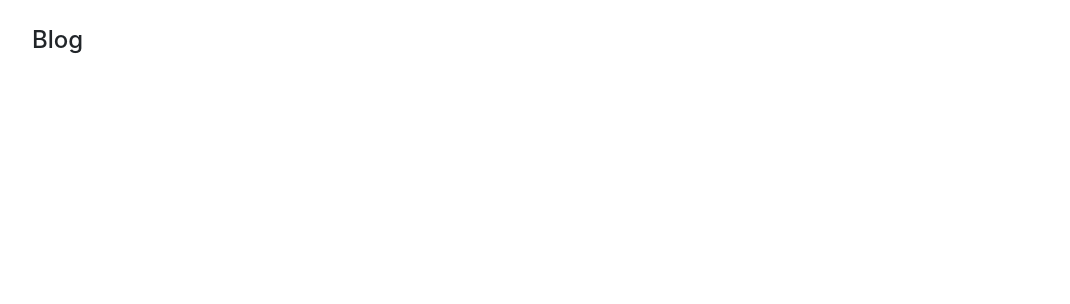
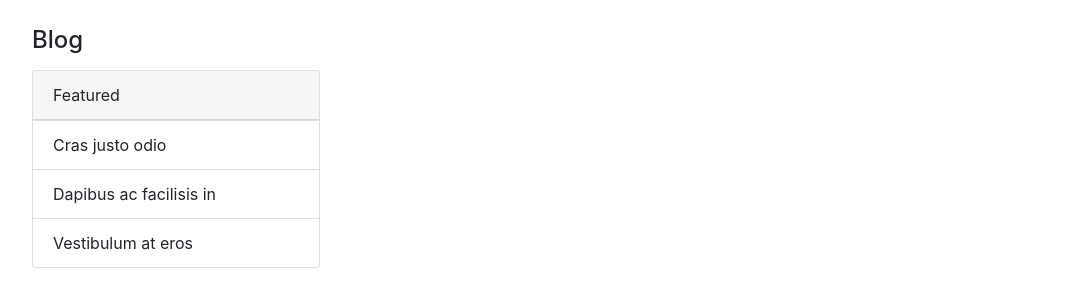
Before and after one commit to hrkn63-hnm/hrkn63-hnm.github.io, a Next.js app: page / in a window 1280 px wide. Shown: the part 3945-4249 px from the top of the page, without its empty margins (53-1123 px from the left). Before the commit the page ends 4111 px from the top, so only its background shows below. Built offline with nearby package versions, Linux system fonts and the light colour scheme.

Commit message:
Blog一覧表のサンプル作成

```diff
--- /dev/null
+++ b/components/molecules/blog.js
@@ -0,0 +1,17 @@
+import { Card } from "react-bootstrap";
+import { ListGroup } from "react-bootstrap";
+
+export default function Blog(props) {
+  return (
+    <div>
+      <Card style={{ width: "18rem" }}>
+        <Card.Header>Featured</Card.Header>
+        <ListGroup variant="flush">
+          <ListGroup.Item>Cras justo odio</ListGroup.Item>
+          <ListGroup.Item>Dapibus ac facilisis in</ListGroup.Item>
+          <ListGroup.Item>Vestibulum at eros</ListGroup.Item>
+        </ListGroup>
+      </Card>
+    </div>
+  );
+}
--- a/pages/index.js
+++ b/pages/index.js
@@ -4,6 +4,7 @@ import Department from "../components/organisms/department";
 import Works from "../components/molecules/works";
 import Slide from "../components/molecules/slide";
 import { Button } from "react-bootstrap";
+import Blog from '../components/molecules/blog'
 
 const Index = () => {
   return (
@@ -51,6 +52,7 @@ const Index = () => {
         </div>
         <div className="mt-5 pt-5 mb-5 pb-5">
           <Department title="Blog" />
+          <Blog />
         </div>
       </div>
     </div>
```
